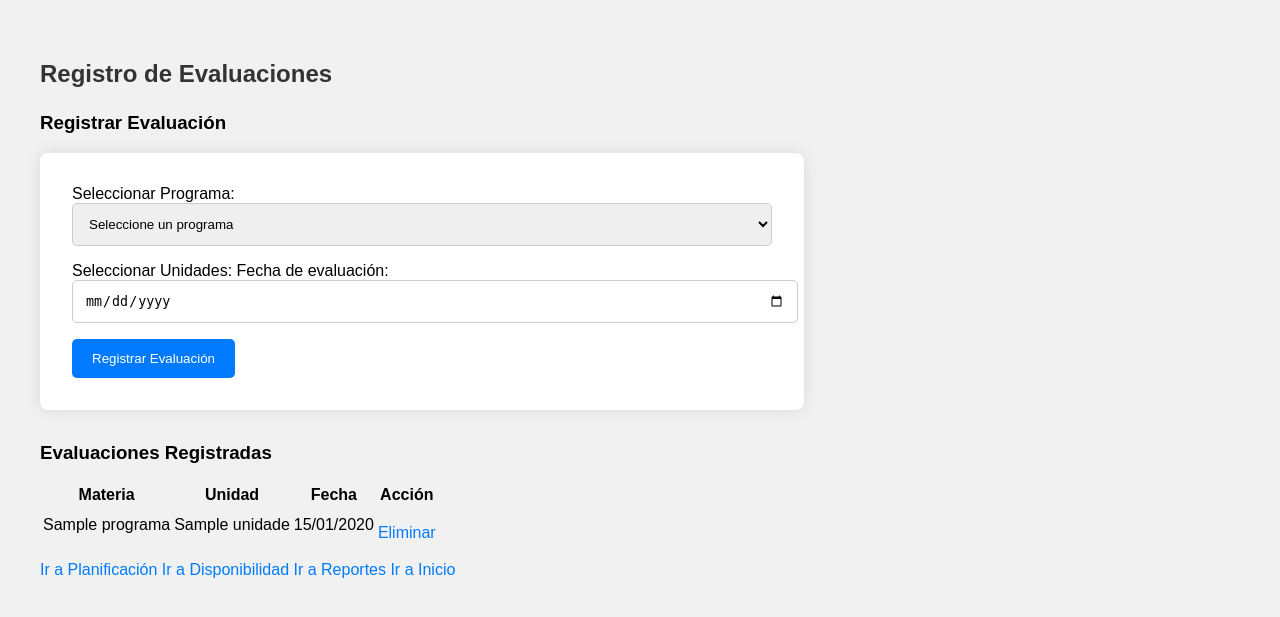
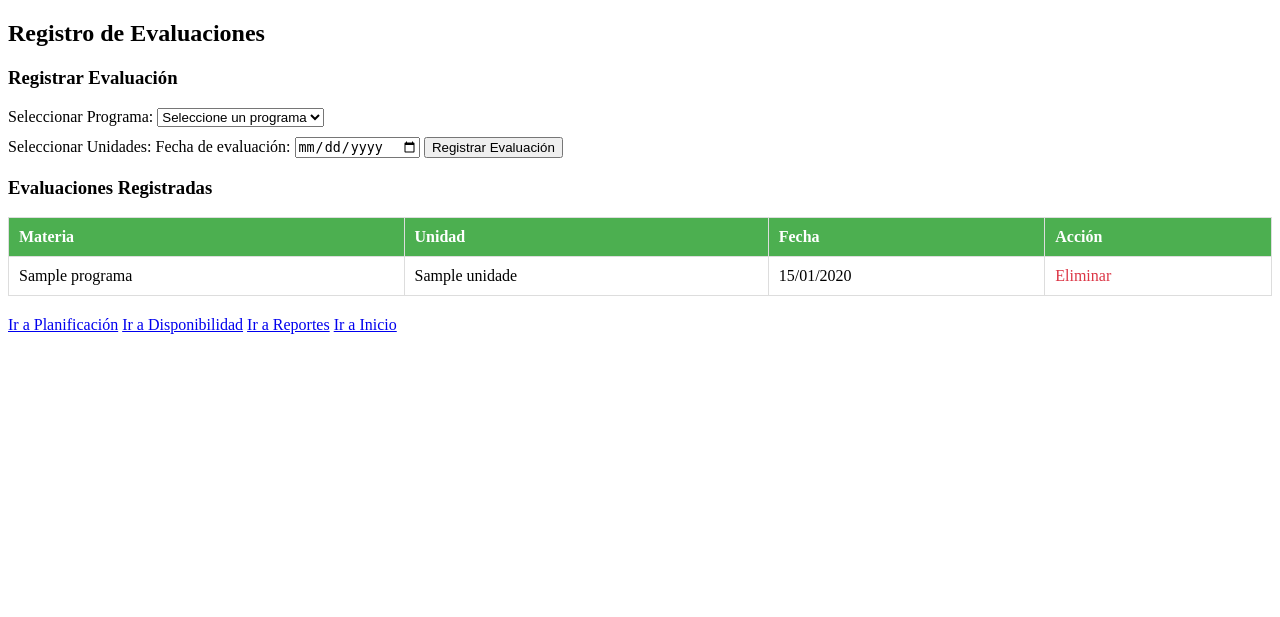
Before and after one commit to Cach13/Muniz, a PHP site: page /usua/r_evaluaciones.php in a window 1280 px wide. Shown: the top 617 px of the page. Run offline with PHP 8.4, Linux system fonts and the light colour scheme; the visitor is signed in with stand-in values (Sample User, id 1); tables that the repository leaves empty or names only in its code hold one stand-in row (values such as "Sample post").

Commit message:
Cuarto commit

```diff
--- a/usua/css/usuario.css
+++ b/usua/css/usuario.css
@@ -1,51 +1,106 @@
-body {
-    font-family: Arial, sans-serif;
+.tabs {
+    display: flex;
+    margin-bottom: 20px;
+}
+.tab {
+    padding: 10px 20px;
+    cursor: pointer;
+    border: 1px solid #ccc;
     background-color: #f1f1f1;
-    padding: 2rem;
+    margin-right: 5px;
+}
+.tab.active {
+    background-color: #4CAF50;
+    color: white;
+}
+.tab-content {
+    display: none;
+    padding: 20px;
+    border: 1px solid #ccc;
+}
+.tab-content.active {
+    display: block;
+}
+.mensaje {
+    padding: 10px;
+    margin-bottom: 15px;
+    border-radius: 5px;
+}
+.success {
+    background-color: #d4edda;
+    color: #155724;
+}
+.warning {
+    background-color: #fff3cd;
+    color: #856404;
+}
+.danger {
+    background-color: #f8d7da;
+    color: #721c24;
+}
+table {
+    width: 100%;
+    border-collapse: collapse;
+    margin-bottom: 20px;
+}
+table, th, td {
+    border: 1px solid #ddd;
+}
+th, td {
+    padding: 10px;
+    text-align: left;
+}
+th {
+    background-color: #4CAF50;
+    color: white;
+}
+.accion {
+    cursor: pointer;
+    color: #dc3545;
+    text-decoration: none;
+}
+.accion:hover {
+    text-decoration: underline;
+}
+.unidad-header {
+    background-color: #e9ecef;
+    font-weight: bold;
+    padding: 10px;
+    margin-top: 15px;
+    margin-bottom: 5px;
 }
 
-h2 {
-    color: #333;
-    margin-bottom: 1.5rem;
+.unidades-container {
+    margin-top: 10px;
+    max-height: 200px;
+    overflow-y: auto;
+    border: 1px solid #ccc;
+    padding: 10px;
 }
 
-form {
-    background: white;
-    padding: 2rem;
-    border-radius: 8px;
-    box-shadow: 0 0 15px rgba(0,0,0,0.1);
-    max-width: 700px;
-    margin-bottom: 2rem;
+.unidad-checkbox {
+    display: block;
+    margin-bottom: 5px;
 }
 
-input, select, textarea {
-    width: 100%;
-    padding: 12px;
-    margin-bottom: 1rem;
-    border: 1px solid #ccc;
+.mensaje {
+    padding: 10px;
+    margin-bottom: 15px;
     border-radius: 5px;
 }
 
-button {
-    padding: 12px 20px;
-    background-color: #007bff;
-    color: white;
-    border: none;
-    border-radius: 5px;
-    cursor: pointer;
+.success {
+    background-color: #d4edda;
+    color: #155724;
 }
 
-button:hover {
-    background-color: #0056b3;
+.danger {
+    background-color: #f8d7da;
+    color: #721c24;
 }
 
-a {
-    display: inline-block;
-    margin-top: 1rem;
-    color: #007bff;
-    text-decoration: none;
+.semestre-info {
+    margin-bottom: 10px;
+    font-style: italic;
+    color: #666;
 }
-
-a:hover {
-    text-decoration: underline;
-}
```
